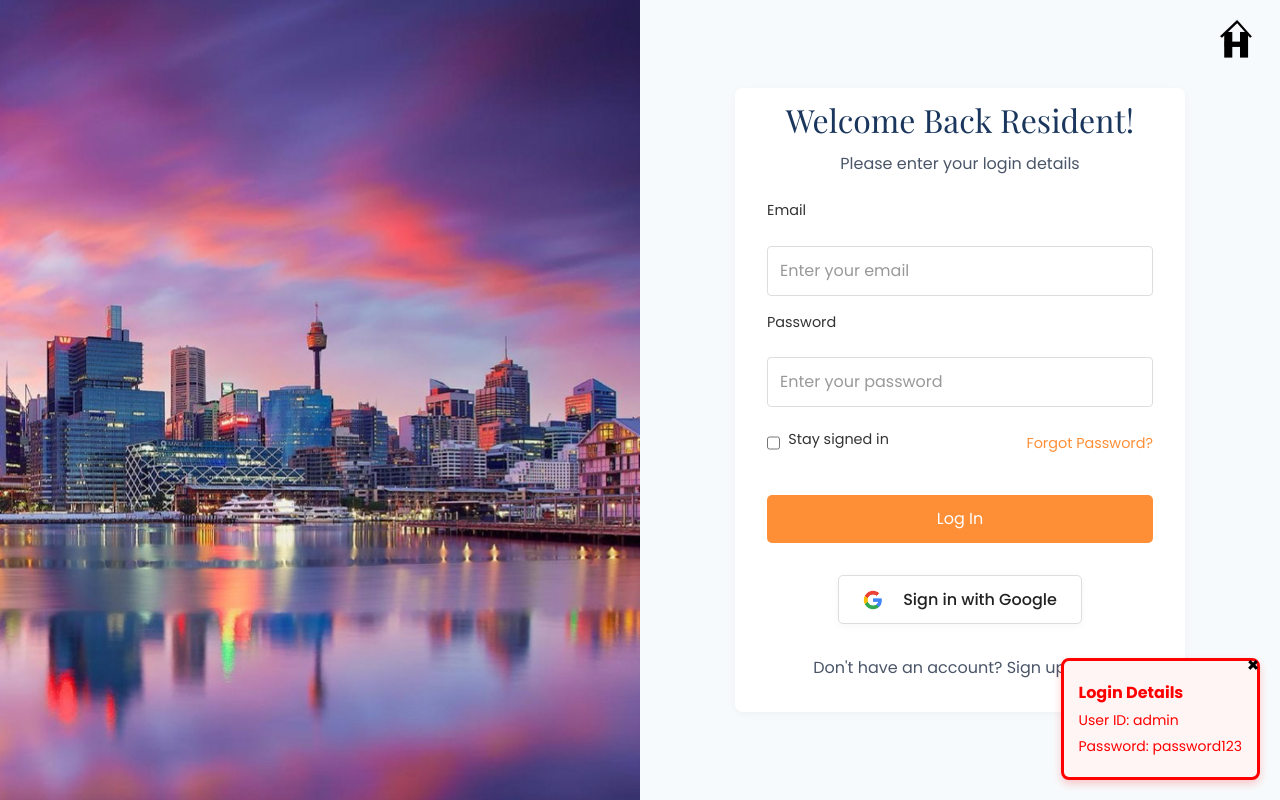
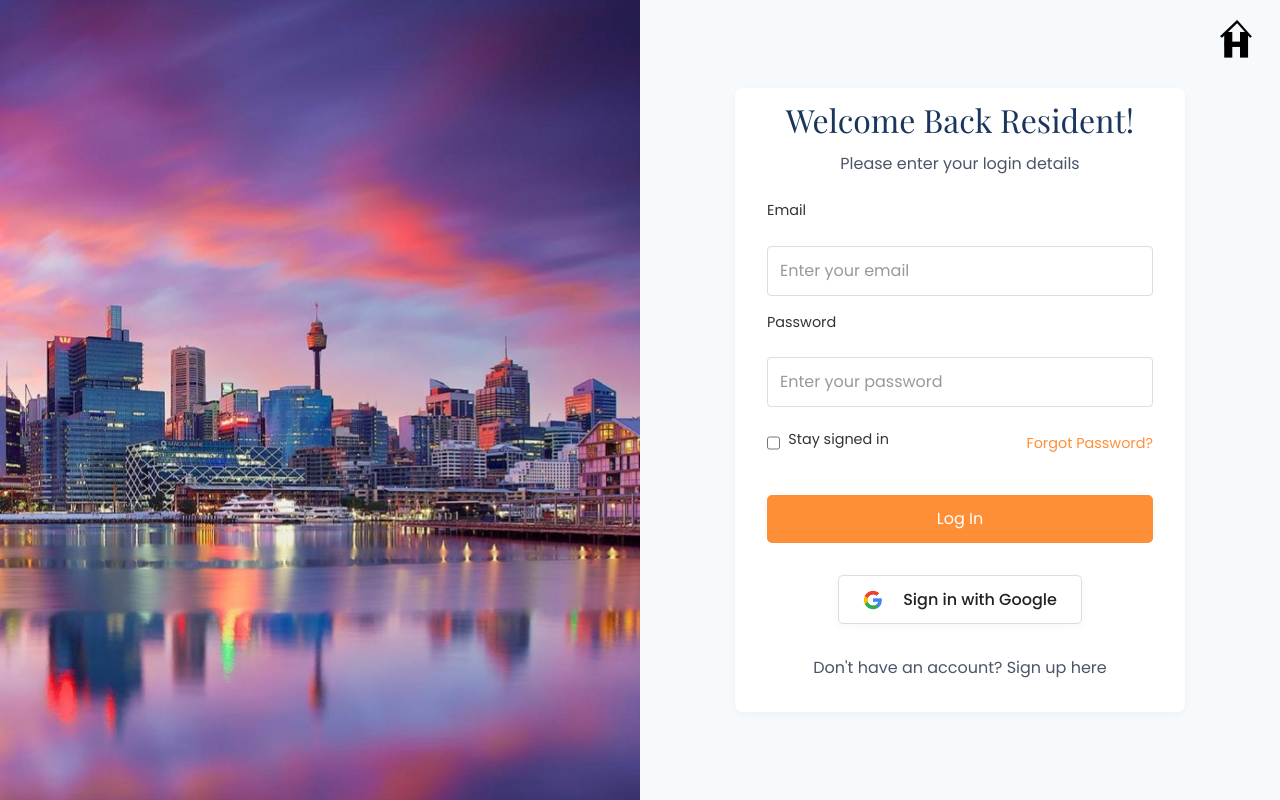
Before and after one commit to HxdiTron/hadico, a Next.js app: page /login in a window 1280 px wide. Built offline with nearby package versions, Linux system fonts and the light colour scheme.

Commit message:
login changes

```diff
--- a/app/login/page.tsx
+++ b/app/login/page.tsx
@@ -130,21 +130,7 @@ const Login: React.FC = () => {
           </div>
         {error && <div className="error-message">{error}</div>}
         {success && <div className="success-message">Login successful! Redirecting to Notice Board...</div>}
-        {showDevMessage && (
-          <div className="dev-message">
-            <p>
-              Login Details
-              <button
-                className="close-button"
-                onClick={() => setShowDevMessage(false)}
-              >
-                ×
-              </button>
-            </p>
-            <p>User ID: {adminUser}</p>
-            <p>Password: {adminPassword}</p>
-          </div>
-        )}
+
         <form onSubmit={handleSubmit}>
           <label>Email</label>
           <input
--- a/app/rules.tsx
+++ b/app/rules.tsx
@@ -10,7 +10,7 @@ const Login: React.FC = () => {
       <div className="login-form">
         <div className="login-header">
           <h1>Welcome Back Resident!</h1>
-          <p>Please enter your login details</p>
+          <p>Please enter your </p>
         </div>
         <form>
           <label>Email ID</label>
@@ -29,7 +29,7 @@ const Login: React.FC = () => {
 
           <button type="submit" className="login-button">Log In</button>
         </form>
-        <p className="register-link">Do not have your login details?</p>
+        <p className="register-link">Do not have your ?</p>
       </div>
     </div>
   );
--- a/app/signup/page.tsx
+++ b/app/signup/page.tsx
@@ -93,8 +93,8 @@ const Signup: React.FC = () => {
         {error && <div className="error-message">{error}</div>}
         {success && verificationSent && (
           <div className="success-message">
-            Signup successful! A verification email has been sent. Please check your inbox and verify your email before logging in.<br />
-            Redirecting to login page...
+            Signup successful! <br/>A verification email has been sent, verify your email before logging in.<br />
+
           </div>
         )}
         {success && !verificationSent && (
```
